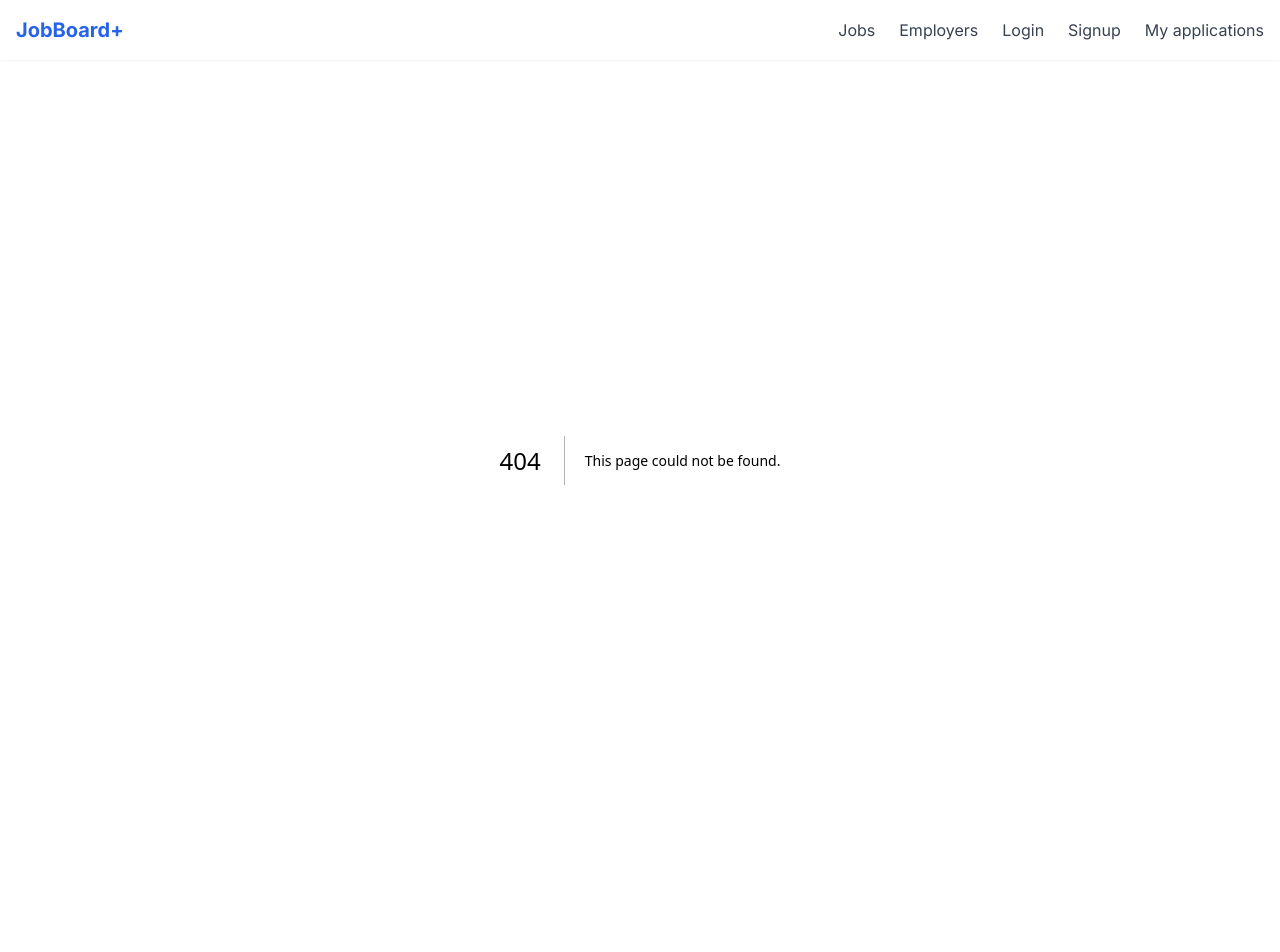
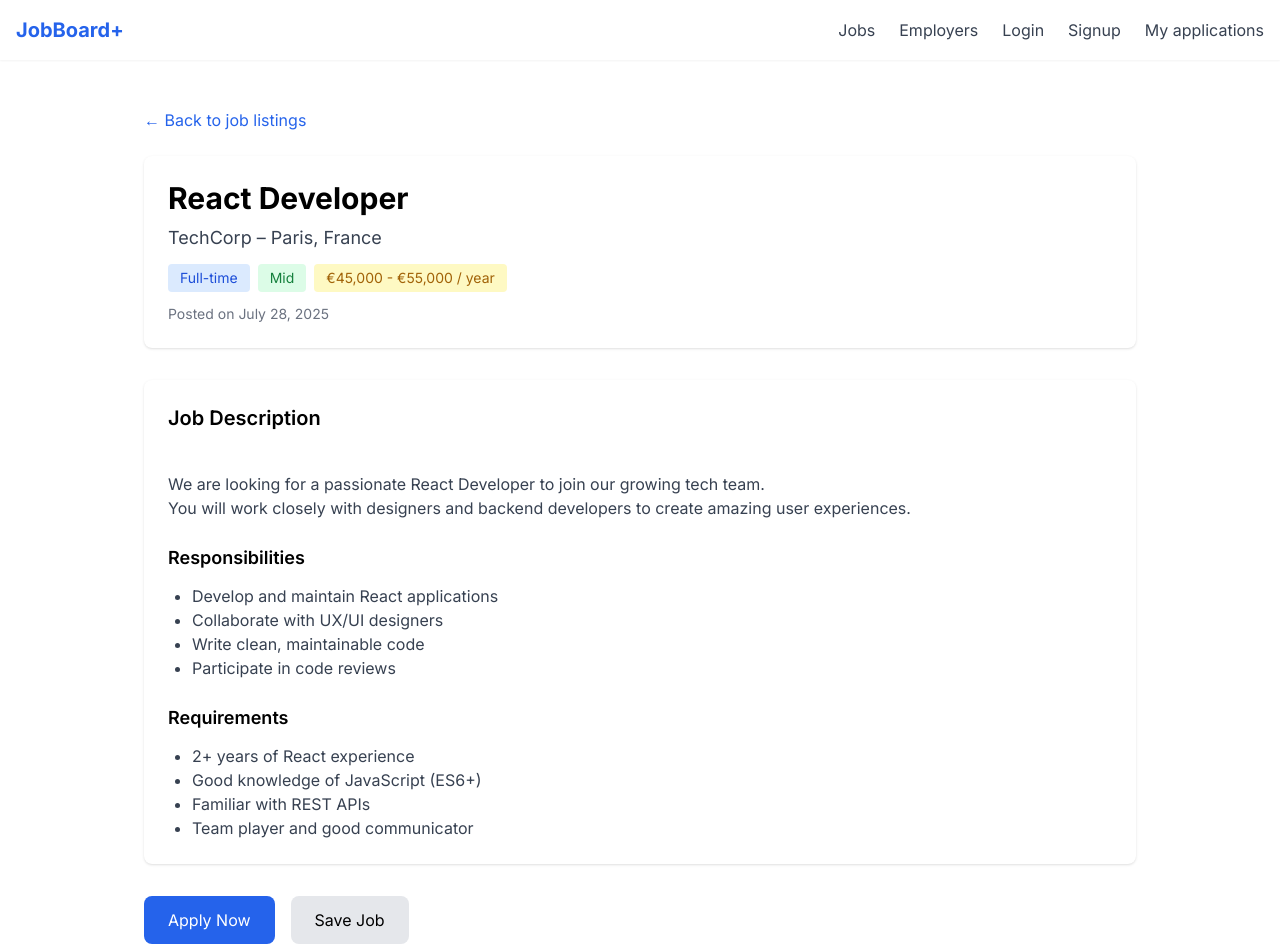
Before and after one commit to gael-gautho/Job-Board-Platform, a Next.js app in the folder nextjs_frontend/: page /jobs/1 in a window 1280 px wide. Before the commit this address had no page. Shown: the top 952 px of the page. Before the commit the page ends 860 px from the top, so only its background shows below. Built offline with nearby package versions, Linux system fonts and the light colour scheme.

Commit message:
Static job detail login signup

```diff
--- /dev/null
+++ b/nextjs_frontend/app/jobs/[id]/page.jsx
@@ -0,0 +1,78 @@
+import Link from "next/link";
+
+export default function JobDetailPage() {
+
+	const job = {
+		id: 1,
+		title: "React Developer",
+		company: "TechCorp",
+		location: "Paris, France",
+		type: "Full-time",
+		experience: "Mid",
+		salary: "€45,000 - €55,000 / year",
+		description: `
+			We are looking for a passionate React Developer to join our growing tech team.
+			You will work closely with designers and backend developers to create amazing user experiences.
+		`,
+		responsibilities: [
+			"Develop and maintain React applications",
+			"Collaborate with UX/UI designers",
+			"Write clean, maintainable code",
+			"Participate in code reviews"
+		],
+		requirements: [
+			"2+ years of React experience",
+			"Good knowledge of JavaScript (ES6+)",
+			"Familiar with REST APIs",
+			"Team player and good communicator"
+		],
+		postedDate: "July 28, 2025"
+	};
+
+	return (
+		<div className="max-w-5xl mx-auto py-12 px-4">
+			<Link href="/jobs" className="text-blue-600 hover:underline mb-6 inline-block">
+				← Back to job listings
+			</Link>
+
+			<div className="bg-white p-6 rounded-lg shadow mb-8">
+				<h1 className="text-3xl font-bold mb-2">{job.title}</h1>
+				<p className="text-gray-700 text-lg">{job.company} – {job.location}</p>
+				<div className="mt-3 flex flex-wrap gap-2">
+					<span className="bg-blue-100 text-blue-700 px-3 py-1 rounded text-sm">{job.type}</span>
+					<span className="bg-green-100 text-green-700 px-3 py-1 rounded text-sm">{job.experience}</span>
+					<span className="bg-yellow-100 text-yellow-700 px-3 py-1 rounded text-sm">{job.salary}</span>
+				</div>
+				<p className="text-gray-500 mt-3 text-sm">Posted on {job.postedDate}</p>
+			</div>
+
+			<div className="bg-white p-6 rounded-lg shadow mb-8">
+				<h2 className="text-xl font-semibold mb-4">Job Description</h2>
+				<p className="text-gray-700 mb-4 whitespace-pre-line">{job.description}</p>
+
+				<h3 className="text-lg font-semibold mt-6 mb-3">Responsibilities</h3>
+				<ul className="list-disc pl-6 text-gray-700">
+					{job.responsibilities.map((item, index) => (
+						<li key={index}>{item}</li>
+					))}
+				</ul>
+
+				<h3 className="text-lg font-semibold mt-6 mb-3">Requirements</h3>
+				<ul className="list-disc pl-6 text-gray-700">
+					{job.requirements.map((item, index) => (
+						<li key={index}>{item}</li>
+					))}
+				</ul>
+			</div>
+
+			<div className="flex gap-4">
+				<button className="bg-blue-600 text-white px-6 py-3 rounded-lg hover:bg-blue-700 transition">
+					Apply Now
+				</button>
+				<button className="bg-gray-200 px-6 py-3 rounded-lg hover:bg-gray-300 transition">
+					Save Job
+				</button>
+			</div>
+		</div>
+	);
+}
--- /dev/null
+++ b/nextjs_frontend/app/login/page.jsx
@@ -0,0 +1,33 @@
+import Link from 'next/link';
+
+export default function LoginPage() {
+	return (
+		<div className="min-h-screen flex items-center justify-center bg-gray-100">
+			<div className="bg-white p-8 rounded-lg shadow-lg w-full max-w-sm">
+				<h1 className="text-2xl font-bold mb-6 text-center">Login</h1>
+				<form>
+					<input
+						type="email"
+						placeholder="Email"
+						className="w-full p-3 mb-4 border border-gray-300 rounded"
+					/>
+					<input
+						type="password"
+						placeholder="Password"
+						className="w-full p-3 mb-6 border border-gray-300 rounded"
+					/>
+					<button
+						type="submit"
+						className="w-full bg-blue-600 text-white py-3 rounded hover:bg-blue-700 transition"
+					>
+						Log In
+					</button>
+				</form>
+                <p className="mt-4 text-sm text-gray-600">
+                    Don't have an account? <Link href="/signup" className="text-blue-600 hover:underline">Sign up</Link>
+                </p>
+
+			</div>
+		</div>
+	);
+}
--- /dev/null
+++ b/nextjs_frontend/app/signup/page.jsx
@@ -0,0 +1,53 @@
+import Link from 'next/link';
+
+
+export default function SignupPage() {
+	return (
+		<div className="min-h-screen flex items-center justify-center bg-gray-100">
+			<div className="bg-white p-8 rounded-lg shadow-lg w-full max-w-md">
+				<h1 className="text-3xl font-bold mb-6 text-center">Create an Account</h1>
+				<form>
+					<label className="block mb-2 font-medium">Full Name</label>
+					<input
+						type="text"
+						placeholder="John Doe"
+						className="w-full p-3 mb-4 border border-gray-300 rounded"
+					/>
+
+					<label className="block mb-2 font-medium">Email</label>
+					<input
+						type="email"
+						placeholder="you@example.com"
+						className="w-full p-3 mb-4 border border-gray-300 rounded"
+					/>
+
+					<label className="block mb-2 font-medium">Password</label>
+					<input
+						type="password"
+						placeholder="••••••••"
+						className="w-full p-3 mb-4 border border-gray-300 rounded"
+					/>
+
+					<label className="block mb-2 font-medium">Confirm Password</label>
+					<input
+						type="password"
+						placeholder="••••••••"
+						className="w-full p-3 mb-6 border border-gray-300 rounded"
+					/>
+
+					<button
+						type="submit"
+						className="w-full bg-blue-600 text-white py-3 rounded-lg hover:bg-blue-700 transition"
+					>
+						Sign Up
+					</button>
+
+					<p className="mt-4 text-center text-sm text-gray-600">
+						Already have an account?{" "}
+						<Link href="/login" className="text-blue-600 hover:underline">Log in</Link>
+					</p>
+				</form>
+			</div>
+		</div>
+	);
+}
```
